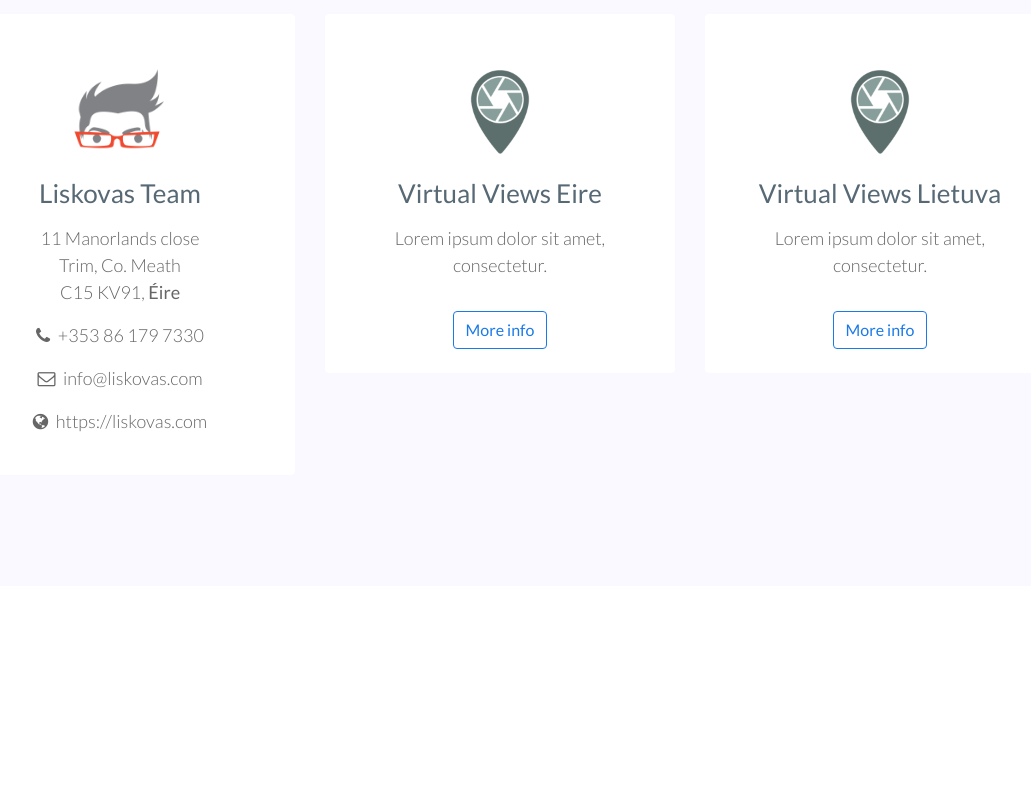
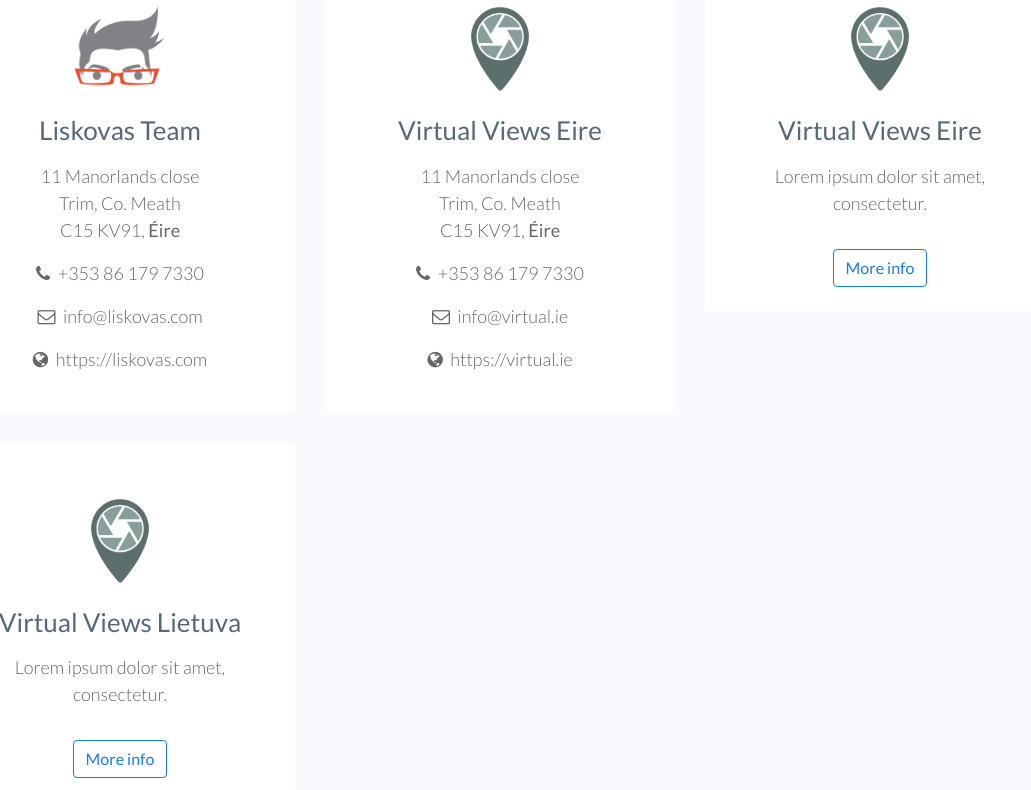
Before and after one commit to mindas22/liskovas, a plain HTML site: page index.html in a window 1280 px wide. Shown: the part 214-1004 px from the top of the page, without its empty margins (140-1171 px from the left). Before the commit the page ends 800 px from the top, so only its background shows below. Drawn offline with nearby package versions, Linux system fonts and the light colour scheme.

Commit message:
virtual done

```diff
--- a/index.html
+++ b/index.html
@@ -53,18 +53,49 @@
                 <i class="fa fa-envelope-o pr-1" aria-hidden="true"></i>
                 info@liskovas.com
               </p>
-              <!-- <a href="#" class="btn btn-outline-primary mt-3">More info</a> -->
               <p>
                 <i class="fa fa-globe pr-1" aria-hidden="true"></i>
                 https://liskovas.com
               </p>
             </div>
           </div>
+
           <div class="col-sm-6 col-md-6 col-lg-4">
             <div class="al-service-box pt-5 pb-4 px-5 text-center">
               <!-- <span class="al-service-icon">
-                <i class="fa fa-bolt" aria-hidden="true"></i>
-              </span> -->
+                <i class="fa fa-code" aria-hidden="true"></i
+              ></span> -->
+              <div>
+                <img
+                  style="width: 100px;"
+                  src="virtualviewsicon.png"
+                  alt="Virtual Views Eire"
+                  srcset=""
+                />
+              </div>
+              <h3 class="mt-3">Virtual Views Eire</h3>
+              <p class="mt-3">
+                11 Manorlands close <br />Trim, Co. Meath <br />C15 KV91,
+                <strong>Éire</strong><br />
+              </p>
+              <p>
+                <i class="fa fa-phone pr-1" aria-hidden="true"></i>
+
+                <a href="tel:+353861797330">+353 86 179 7330</a>
+              </p>
+              <p>
+                <i class="fa fa-envelope-o pr-1" aria-hidden="true"></i>
+                info@virtual.ie
+              </p>
+              <p>
+                <i class="fa fa-globe pr-1" aria-hidden="true"></i>
+                <a href="https://virtual.ie"> https://virtual.ie</a>
+              </p>
+            </div>
+          </div>
+
+          <div class="col-sm-6 col-md-6 col-lg-4">
+            <div class="al-service-box pt-5 pb-4 px-5 text-center">
               <div>
                 <img
                   style="width: 100px;"
@@ -78,6 +109,7 @@
               <a href="#" class="btn btn-outline-primary mt-3">More info</a>
             </div>
           </div>
+
           <div class="col-sm-6 col-md-6 col-lg-4">
             <div class="al-service-box pt-5 pb-4 px-5 text-center">
               <!-- <span class="al-service-icon">
```
